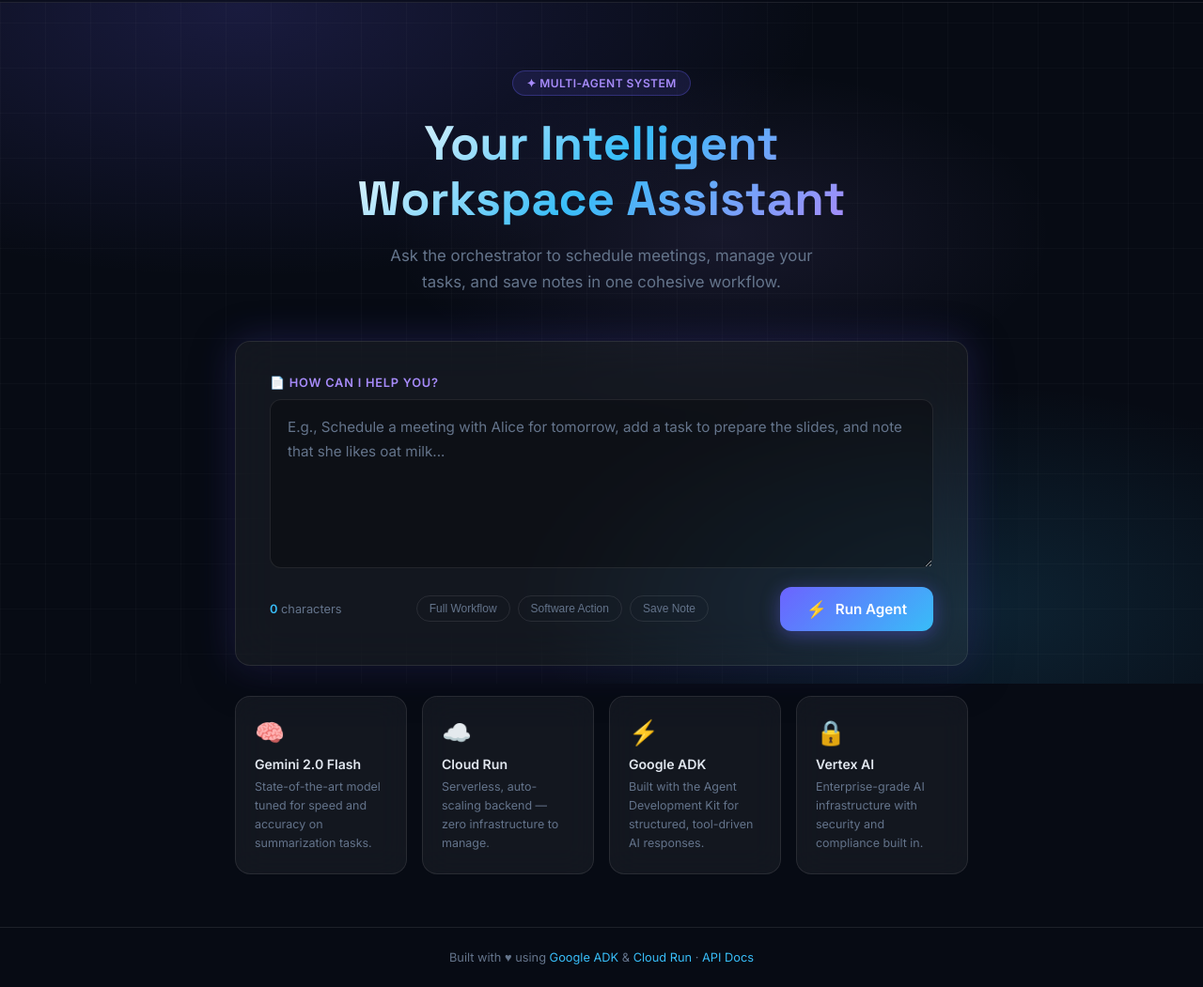
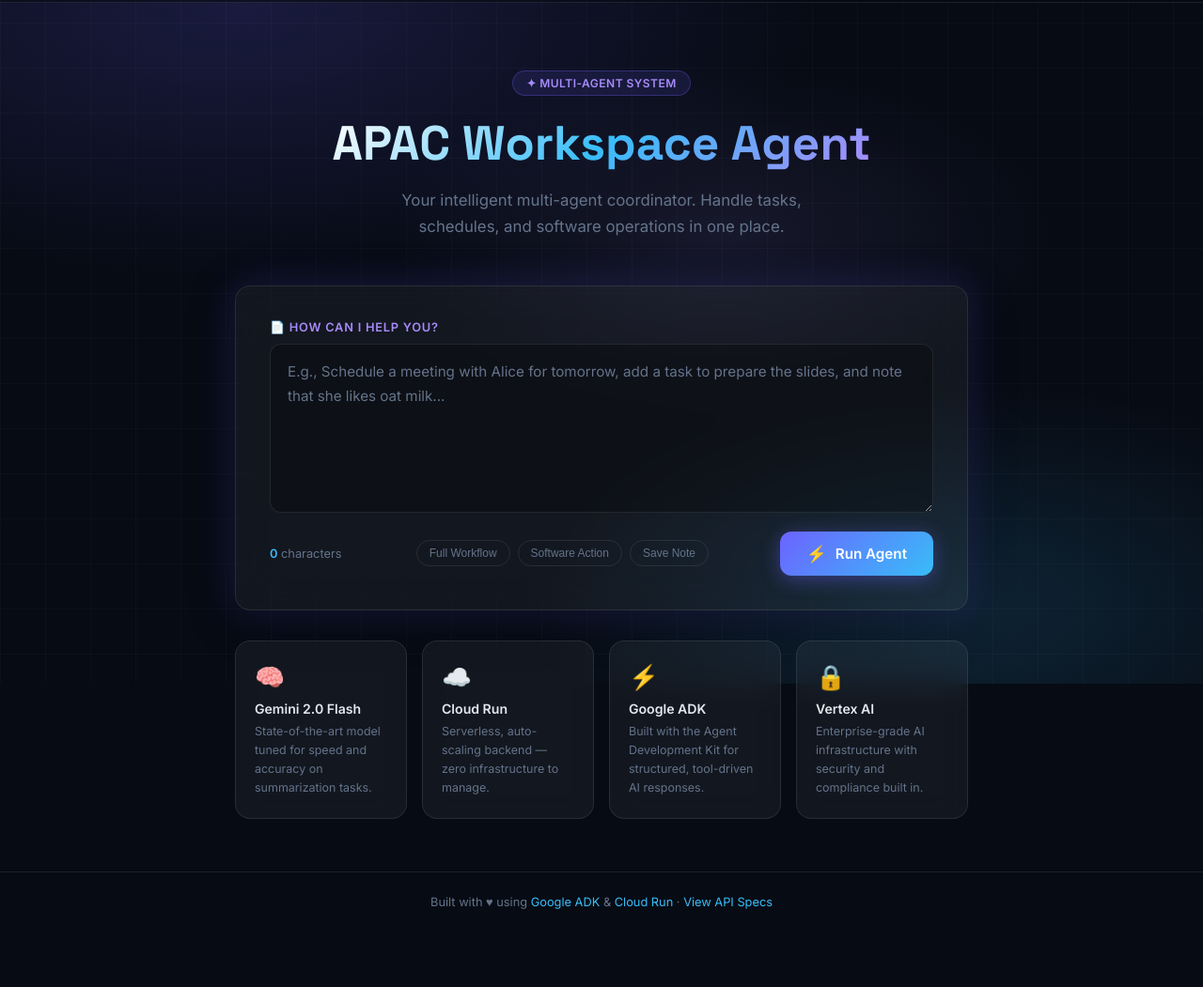
Before and after one commit to GenX0Gravity/APAC, a plain HTML site: page frontend/index.html in a window 1280 px wide. Shown: the part 72-1123 px from the top of the page at 94% size. After the commit the page ends 1064 px from the top, so only its background shows below. Drawn offline with Linux system fonts and the light colour scheme; no server answers.

Commit message:
Final project polish for hackathon submission - APAC Workspace Agent

```diff
--- a/frontend/index.html
+++ b/frontend/index.html
@@ -3,7 +3,7 @@
 <head>
   <meta charset="UTF-8" />
   <meta name="viewport" content="width=device-width, initial-scale=1.0" />
-  <title>Multi-Agent Coordinator – Powered by Gemini</title>
+  <title>APAC Workspace Agent | AI-Powered Productivity</title>
   <meta name="description" content="AI-powered workspace coordination using Google ADK and Gemini." />
   <link rel="preconnect" href="https://fonts.googleapis.com" />
   <link href="https://fonts.googleapis.com/css2?family=Inter:wght@300;400;500;600;700&family=Space+Grotesk:wght@500;700&display=swap" rel="stylesheet" />
@@ -393,8 +393,8 @@
 <!-- ── Hero ───────────────────────────────────────── -->
 <div class="hero">
   <div class="badge">✦ Multi-Agent System</div>
-  <h1>Your Intelligent<br>Workspace Assistant</h1>
-  <p>Ask the orchestrator to schedule meetings, manage your tasks, and save notes in one cohesive workflow.</p>
+  <h1>APAC Workspace Agent</h1>
+  <p>Your intelligent multi-agent coordinator. Handle tasks, schedules, and software operations in one place.</p>
 </div>
 
 <!-- ── Main Card ──────────────────────────────────── -->
@@ -464,7 +464,7 @@
 <footer>
   Built with ♥ using <a href="https://google.github.io/adk-docs/" target="_blank">Google ADK</a> &
   <a href="https://cloud.google.com/run" target="_blank">Cloud Run</a> ·
-  <a href="https://text-summarizer-agent-694414640481.us-central1.run.app/docs" target="_blank">API Docs</a>
+  <a href="https://text-summarizer-agent-694414640481.us-central1.run.app/docs" target="_blank">View API Specs</a>
 </footer>
 
 <script>
```
Also changed, not shown: 3 other files.
